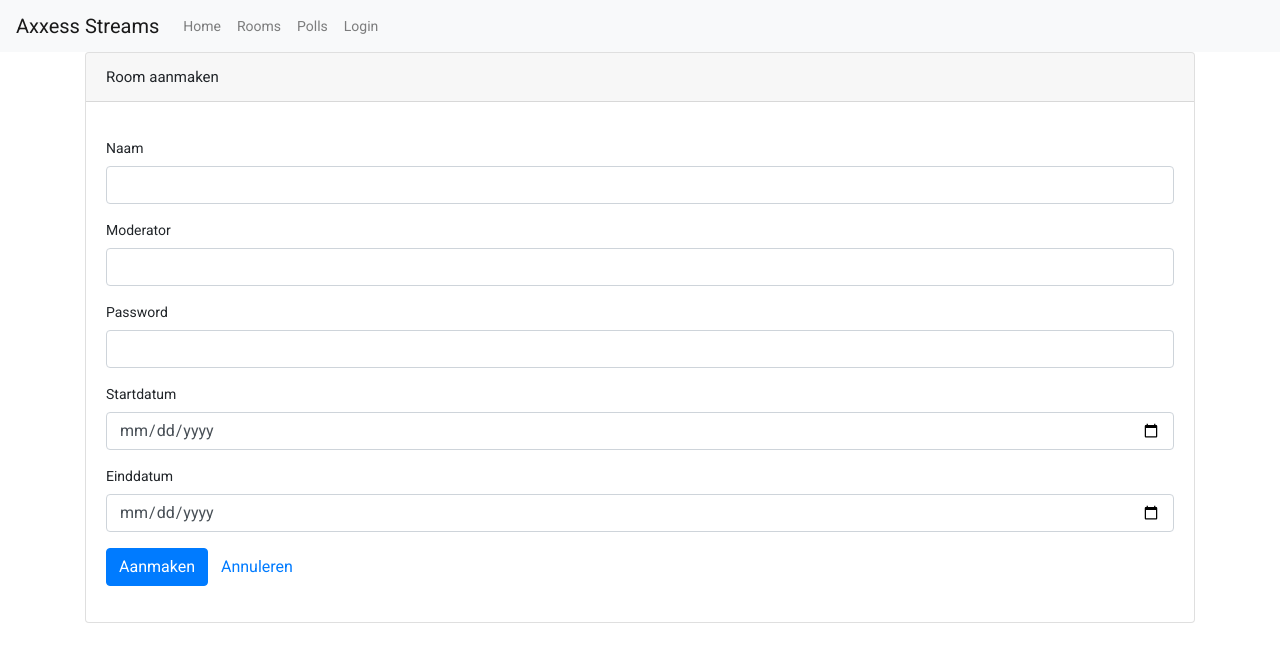
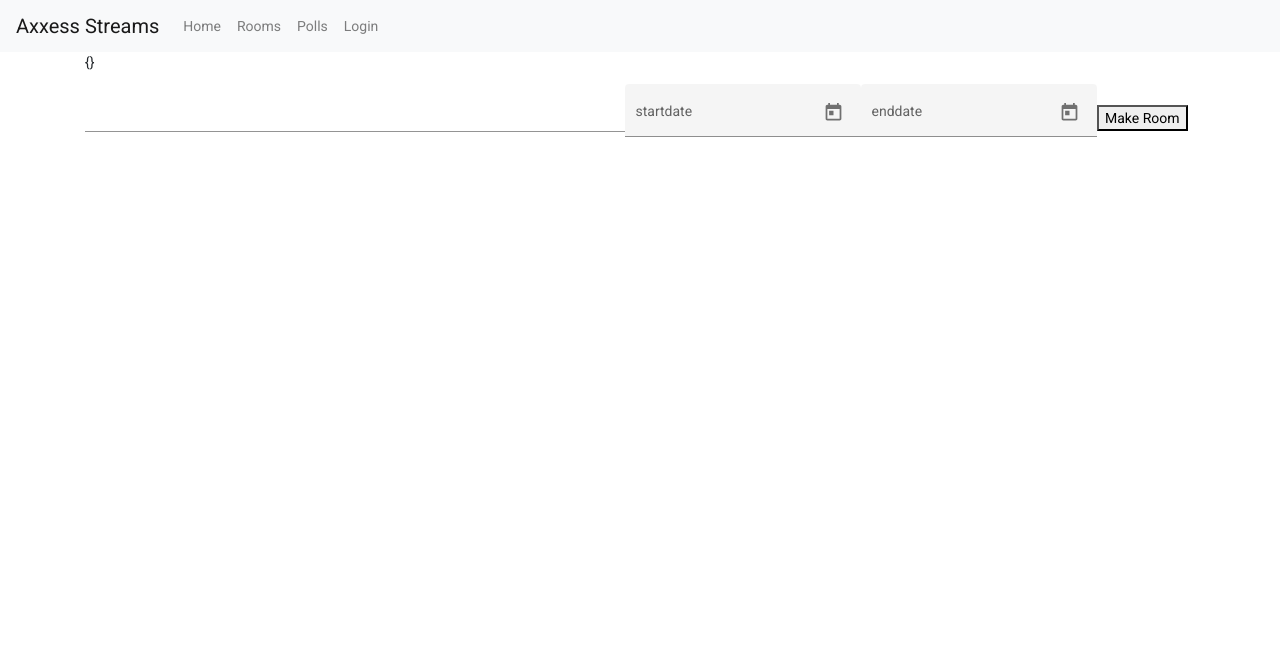
Before and after one commit to kevinhugens/Project4.0-FrontEnd, an Angular app: page /rooms/create in a window 1280 px wide. Shown: the top 662 px of the page. Built offline with nearby package versions, Linux system fonts and the light colour scheme.

Commit message:
create room

```diff
--- a/src/app/rooms/rooms-create/rooms-create.component.html
+++ b/src/app/rooms/rooms-create/rooms-create.component.html
@@ -1,3 +1,35 @@
+<div>
+  <p>{{ model | json }}</p>
+<form (ngSubmit)="onSubmit()" >
+  <mat-form-field class="example-full-width">
+    <input matInput
+    [(ngModel)]="model.Name" name="name">
+  </mat-form-field>
+  <mat-form-field class="example-full-width">
+    <input matInput
+    [(ngModel)]="model.Password" name="password">
+  </mat-form-field>
+  <mat-form-field class="example-full-width">
+    <input matInput
+    [(ngModel)]="model.LinkStream" name="linkStream">
+  </mat-form-field>
+  <mat-form-field appearance="fill">
+    <mat-label>startdate</mat-label>
+    <input matInput [matDatepicker]="startStream" [(ngModel)]="model.StartStream" name="startStream" >
+    <mat-datepicker-toggle  matSuffix [for]="startStream" ></mat-datepicker-toggle>
+    <mat-datepicker #startStream></mat-datepicker>
+  </mat-form-field>
+  <mat-form-field appearance="fill">
+    <mat-label>enddate</mat-label>
+    <input matInput [matDatepicker]="endStream" [(ngModel)]="model.EndStream" name="endStream" >
+    <mat-datepicker-toggle  matSuffix [for]="endStream" ></mat-datepicker-toggle>
+    <mat-datepicker #endStream></mat-datepicker>
+  </mat-form-field>
+  <button >Make Room</button>
+</form>
+
+</div>
+<!--
 <div class="card">
   <h4 class="card-header">Room aanmaken</h4>
   <div class="card-body">
@@ -28,8 +60,16 @@
         </div>
       </div>
       <div class="form-group">
+        <label for="linkStream">linkStream Youtube</label>
+        <input type="text" formControlName="linkStream" class="form-control"
+               [ngClass]="{ 'is-invalid': submitted && f.linkStream.errors }" />
+        <div *ngIf="submitted && f.linkStream.errors" class="invalid-feedback">
+          <div *ngIf="f.linkStream.errors.required">linkStream is required</div>
+        </div>
+      </div>
+      <div class="form-group">
         <label for="password">Startdatum</label>
-        <input type="date" formControlName="startDate" class="form-control"
+        <input type="datetime-local" formControlName="startDate" class="form-control"
                [ngClass]="{ 'is-invalid': submitted && f.startDate.errors }" />
         <div *ngIf="submitted && f.startDate.errors" class="invalid-feedback">
           <div *ngIf="f.startDate.errors.required">Start Date is required</div>
@@ -54,3 +94,4 @@
     </form>
   </div>
 </div>
+-->
--- a/src/app/rooms/rooms-create/rooms-create.component.ts
+++ b/src/app/rooms/rooms-create/rooms-create.component.ts
@@ -2,6 +2,8 @@ import { Component, OnInit } from '@angular/core';
 import { FormBuilder, FormGroup, Validators, FormControl } from '@angular/forms';
 import { ActivatedRoute, Router } from '@angular/router';
 import { first } from 'rxjs/operators';
+import {Room} from 'src/app/shared/models/room.model'
+import {RoomService} from 'src/app/shared/services/room.service'
 
 @Component({
   selector: 'app-rooms-create',
@@ -11,29 +13,33 @@ import { first } from 'rxjs/operators';
 export class RoomsCreateComponent implements OnInit {
 
 
-  form: FormGroup;
+  model;
   loading = false;
   submitted = false;
 
 
   constructor(private formBuilder: FormBuilder,
     private route: ActivatedRoute,
-    private router: Router,) { }
+    private router: Router,
+    private roomService: RoomService) { }
 
     ngOnInit(): void {
-      this.form = this.formBuilder.group({
-        name: ['', Validators.required],
-        moderator: ['', Validators.required],
-        password: ['', Validators.required],
-        startDate: ['', Validators.required],
-        endDate: ['', Validators.required]
-      });
+      this.model = new Room();
     }
 
-  get f () { return this.form.controls; }
+
 
   onSubmit () {
-    this.submitted = true;
+    this.roomService.addRoom(this.model)
+    .subscribe({
+      next: () => {
+        const returnUrl = this.route.snapshot.queryParams['returnUrl'] || '/';
+        this.router.navigateByUrl("/table");
+      },
+      error: error => {
+        this.loading = false;
+      }}
+    )
   }
 
 }
--- a/src/app/shared/services/room.service.ts
+++ b/src/app/shared/services/room.service.ts
@@ -19,4 +19,8 @@ export class RoomService {
     return this.http.get<Room>(this.apiUrl + "api/room/" + id);
   }
 
+  addRoom(room: Room) {
+    return this.http.post(this.apiUrl + "api/room/", room);
+  }
+
 }
--- a/src/environments/environment.ts
+++ b/src/environments/environment.ts
@@ -4,7 +4,7 @@
 
 export const environment = {
   production: false,
-  apiLink: "https://localhost:5000/"
+  apiLink: "http://localhost:5000/"
 };
 
 /*
```
